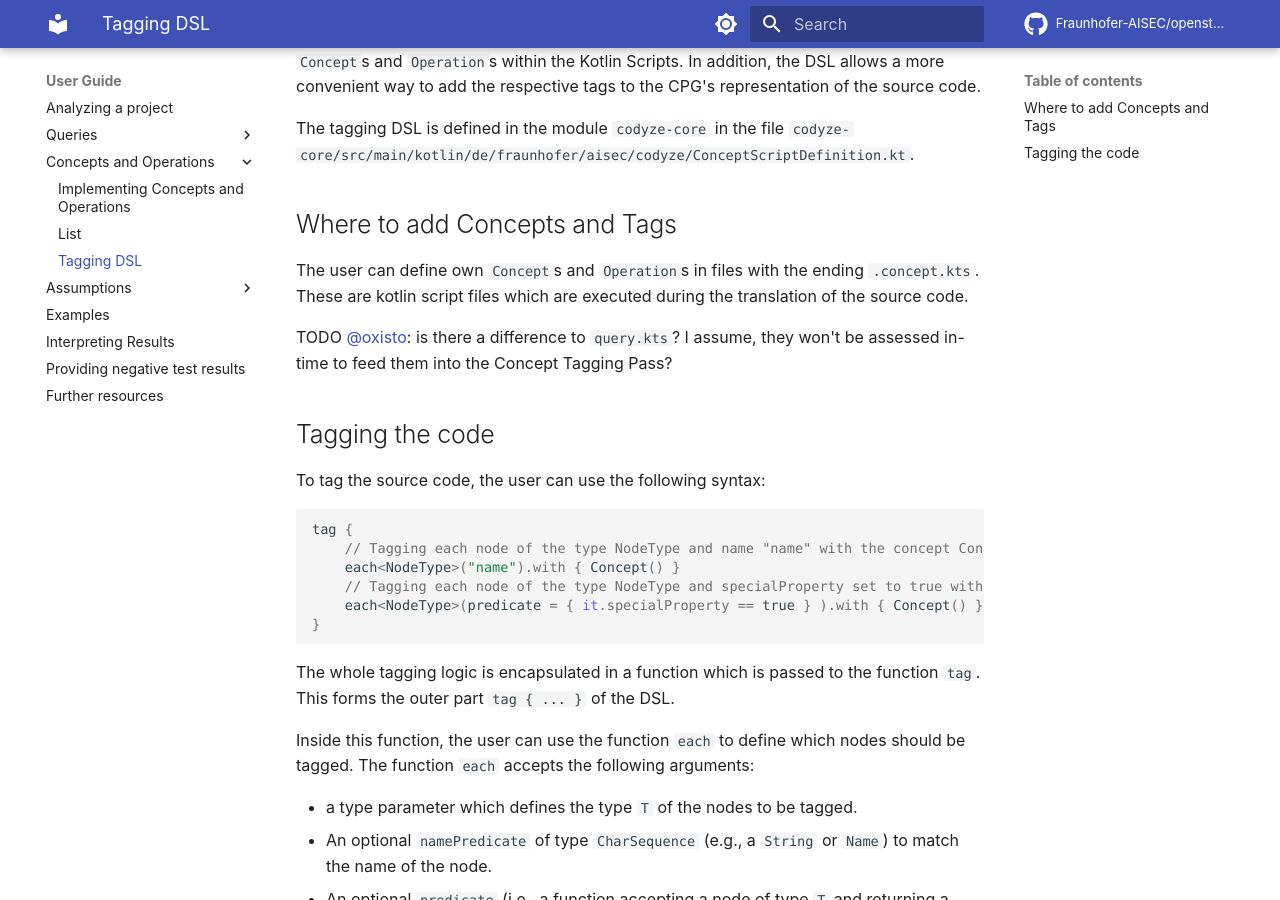
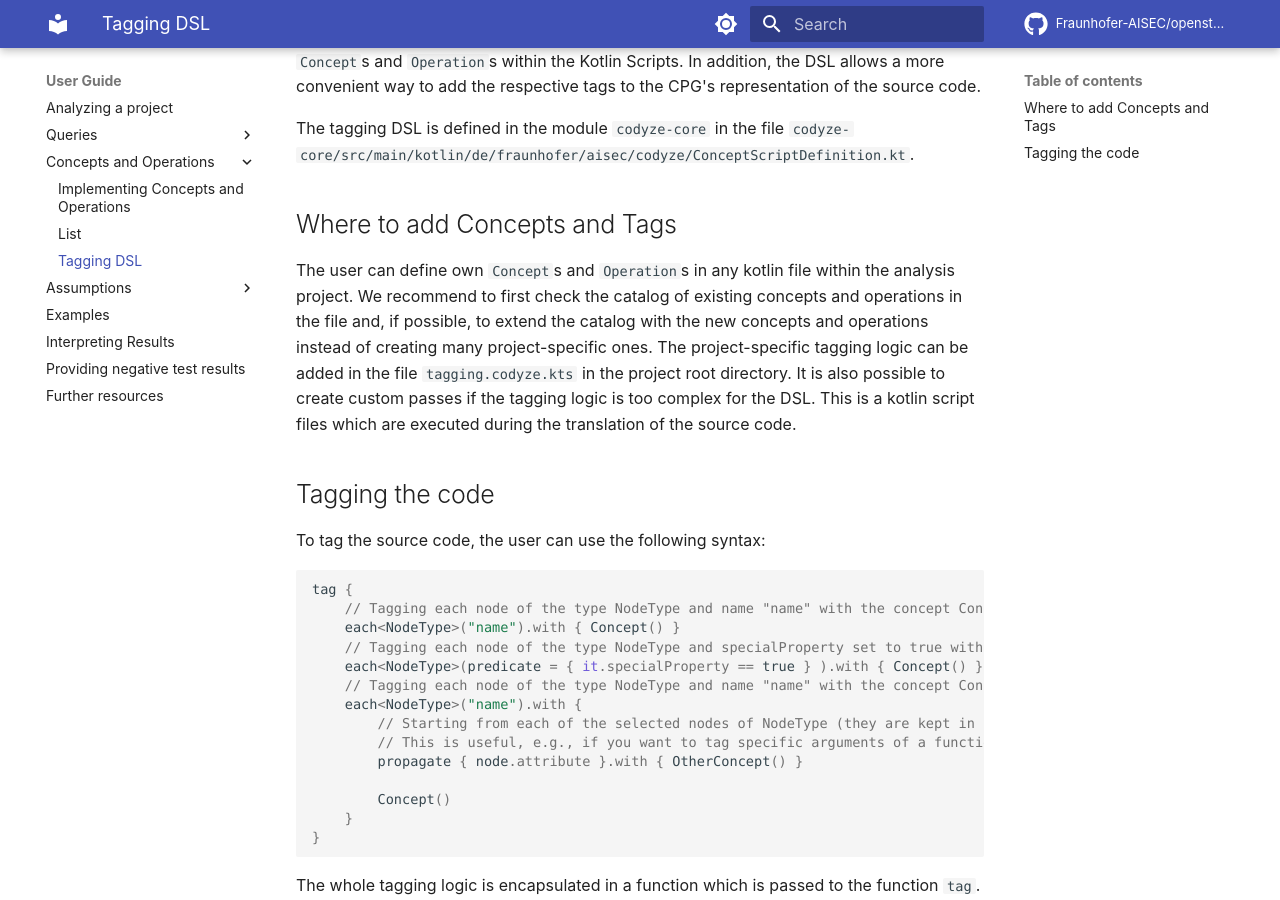
Before and after one commit to Fraunhofer-AISEC/codyze-evaluator, an MkDocs documentation site: the page built from documentation/docs/tagging-dsl.md, in a window 1280 px wide and 900 px high, scrolled down 230 px. Built offline with MkDocs 1.6.1 and Material for MkDocs 9.7.7, drawn with Linux system fonts in a browser that asks for light colours; comment, search, counter and statistics services are not loaded.

Commit message:
Add new tagging logic option

````diff
--- a/documentation/docs/tagging-dsl.md
+++ b/documentation/docs/tagging-dsl.md
@@ -8,10 +8,11 @@ The tagging DSL is defined in the module `codyze-core` in the file `codyze-core/
 
 ## Where to add Concepts and Tags
 
-The user can define own `Concept`s and `Operation`s in files with the ending `.concept.kts`.
-These are kotlin script files which are executed during the translation of the source code.
-
-TODO @oxisto: is there a difference to `query.kts`? I assume, they won't be assessed in-time to feed them into the Concept Tagging Pass?
+The user can define own `Concept`s and `Operation`s in any kotlin file within the analysis project.
+We recommend to first check the catalog of existing concepts and operations in the file and, if possible, to extend the catalog with the new concepts and operations instead of creating many project-specific ones.
+The project-specific tagging logic can be added in the file `tagging.codyze.kts` in the project root directory.
+It is also possible to create custom passes if the tagging logic is too complex for the DSL.
+This is a kotlin script files which are executed during the translation of the source code.
 
 ## Tagging the code
 
@@ -23,6 +24,14 @@ tag {
     each<NodeType>("name").with { Concept() }
     // Tagging each node of the type NodeType and specialProperty set to true with the concept Concept
     each<NodeType>(predicate = { it.specialProperty == true } ).with { Concept() }
+    // Tagging each node of the type NodeType and name "name" with the concept Concept
+    each<NodeType>("name").with {
+        // Starting from each of the selected nodes of NodeType (they are kept in `node`), you can access specific properties and propagate tags to them.
+        // This is useful, e.g., if you want to tag specific arguments of a function call.
+        propagate { node.attribute }.with { OtherConcept() }
+
+        Concept()
+    }
 }
 ```
 
````
